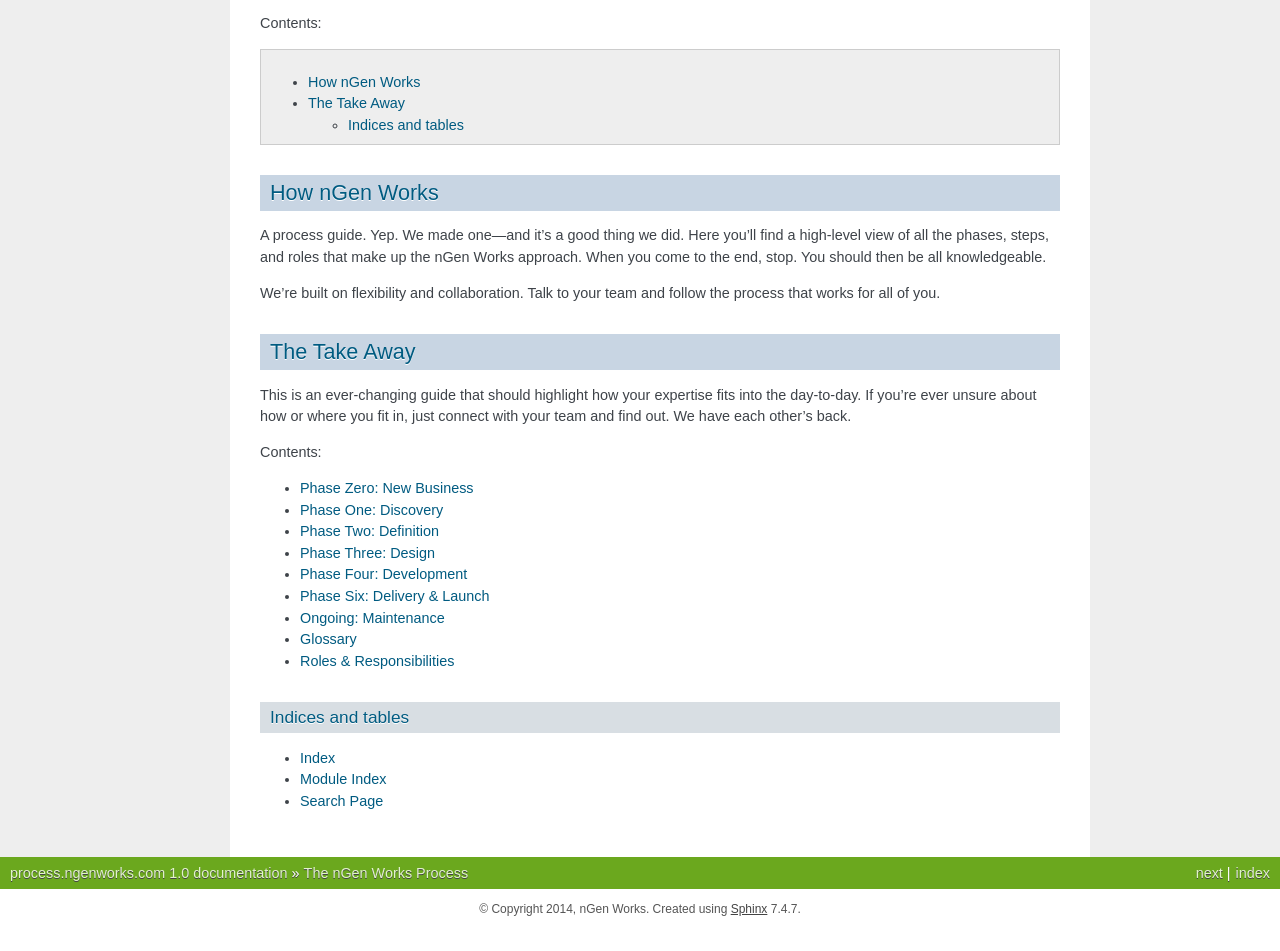
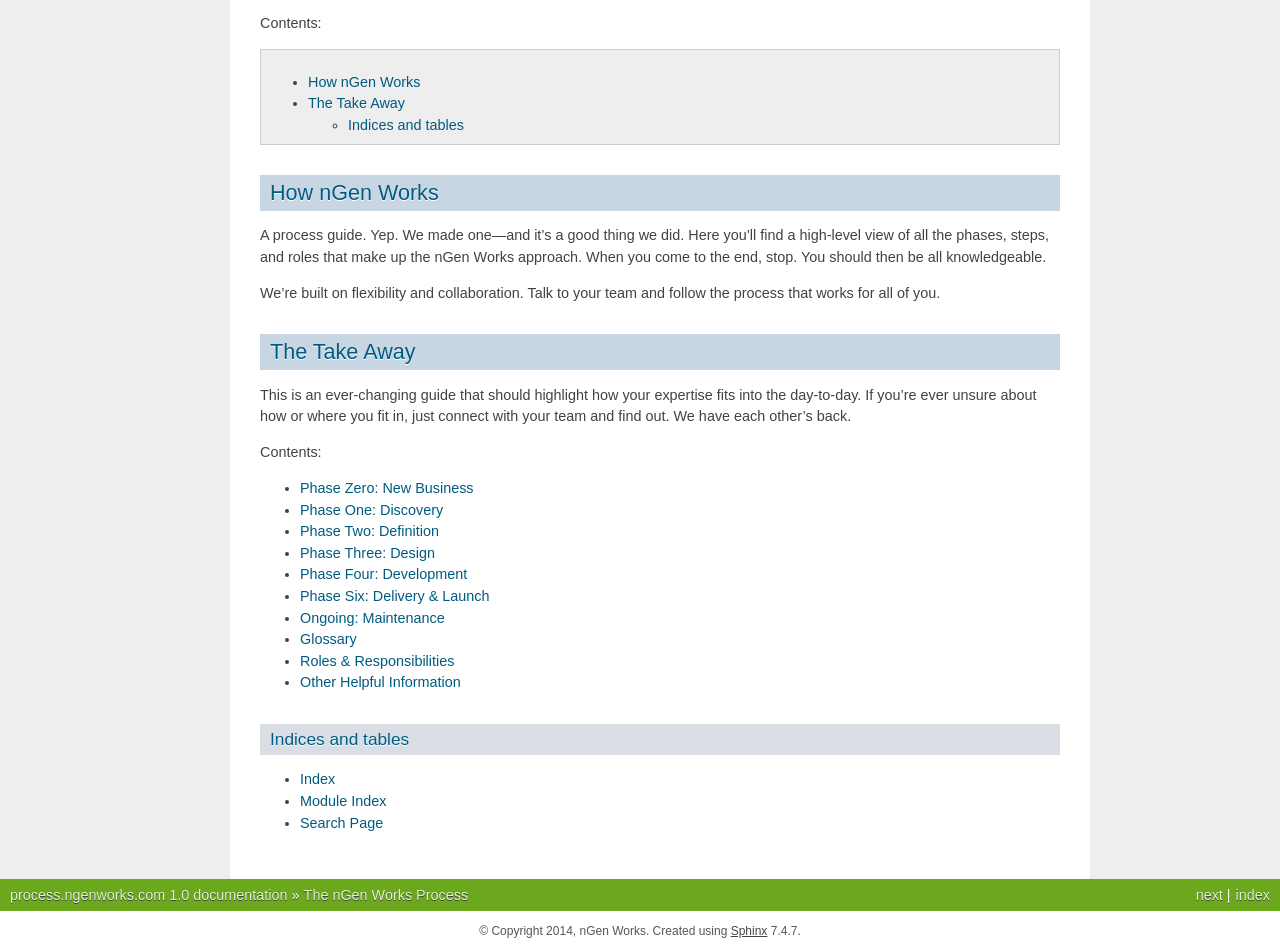
Before and after one commit to ngenworks/process.ngenworks.com, a Sphinx documentation site: the page built from docs/source/index.rst, in a window 1280 px wide, cut to the strip 390-1341 px from the top of the page. Built offline with Sphinx 7.4.7, drawn with Linux system fonts in a browser that asks for light colours; pages that are not in the unit, such as notebooks, are missing from menus; before the commit the page ends 1319 px from its top, so only the background shows below that.

Commit message:
Update index.rst

```diff
--- a/docs/source/index.rst
+++ b/docs/source/index.rst
@@ -49,8 +49,7 @@
    ongoing_maintenance
    glossary
    roles_responsibilities
-
-
+   other_helpful_information
 
 
 Indices and tables
```
